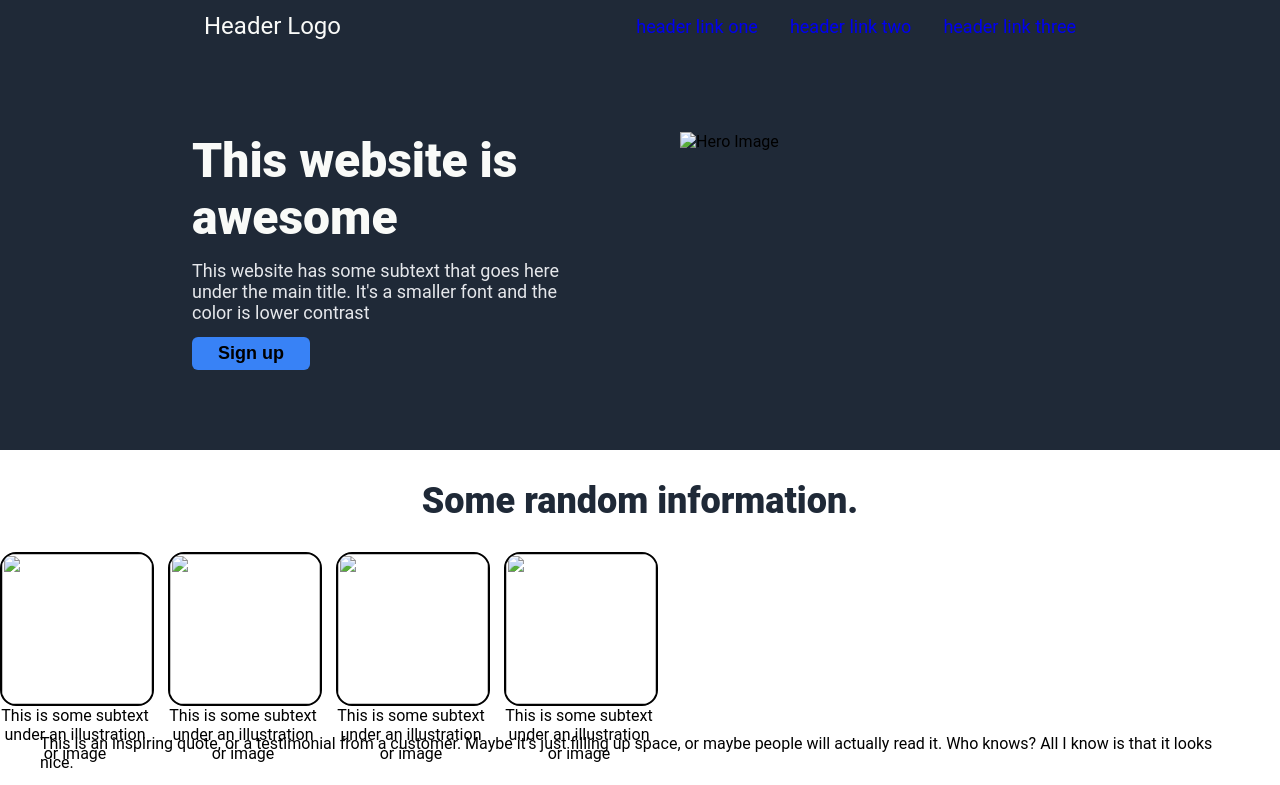
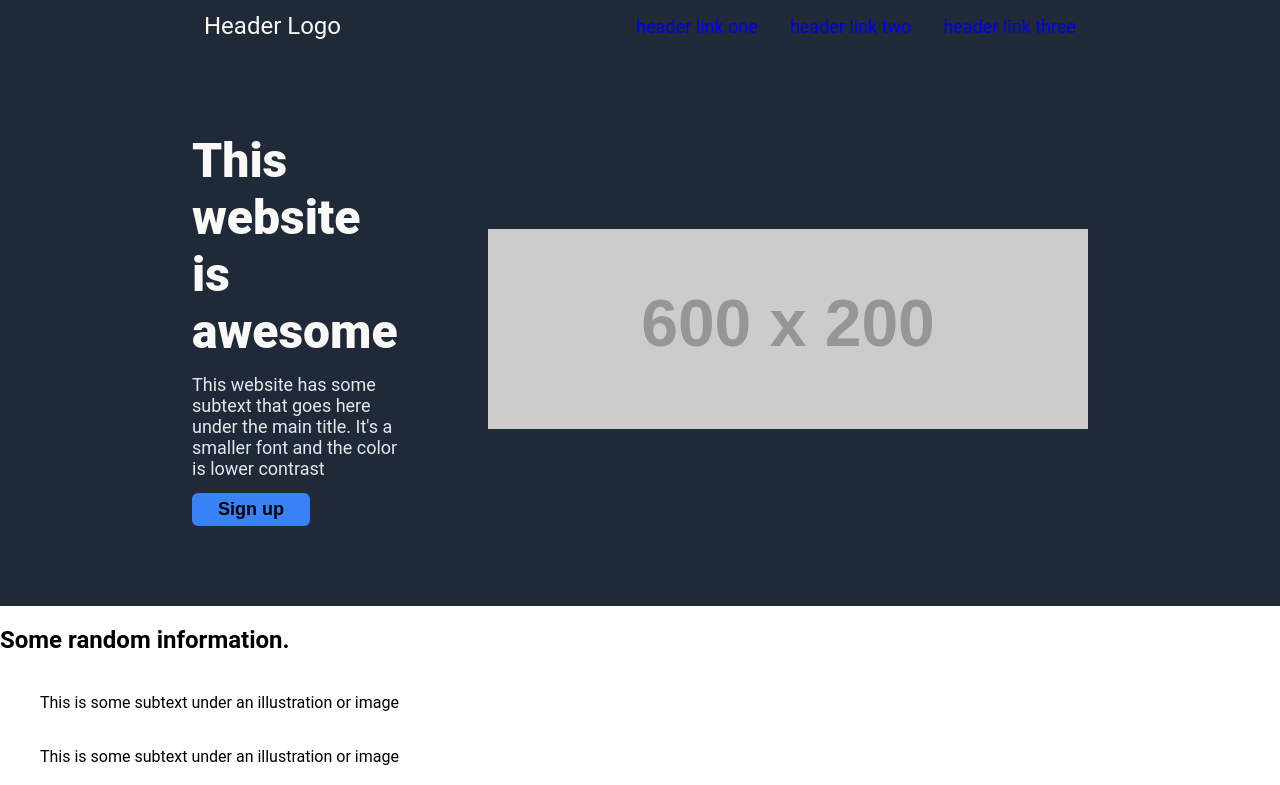
Before and after one commit to andersoncandid/odin-landing-page, a plain HTML site: page index.html in a window 1280 px wide. Shown: the top 785 px of the page. Drawn offline with Linux system fonts and the light colour scheme; placeholder pictures from the web are drawn by us.

Commit message:
Style hero section

```diff
--- a/index.html
+++ b/index.html
@@ -33,7 +33,7 @@
         </div>
 
         <div class="hero__right">
-          <img class="hero__img" src="#" alt="Hero Image" />
+          <img class="hero__img" src="https://placehold.co/600x200" alt="Hero Image" />
         </div>
       </section>
     </div>
--- a/style.css
+++ b/style.css
@@ -60,6 +60,7 @@ header {
 .hero {
   margin: 5rem 15% 5rem 15%;
   display: flex;
+  justify-content: space-between;
 }
 
 .hero__left {
@@ -73,6 +74,9 @@ header {
 
 .hero__right {
   flex: 1;
+  display: flex;
+  justify-content: flex-end;
+  align-items: center;
 }
 
 h1 {
@@ -92,40 +96,9 @@ h1 {
   border: 0px;
 }
 
-/* Information Cards  */
-.info {
-  flex: 1;
+.hero__img {
+  max-width: 600px;
+  max-height: 200px;
 }
 
-h2 {
-  font-size: 36px;
-  color: #1f2937;
-  font-weight: 900;
-  text-align: center;
-}
-
-.info__cards {
-  display: flex;
-  flex-wrap: wrap;
-  gap: 18px;
-}
-
-.info__fig {
-  display: flex;
-  flex-direction: column;
-  margin: 0;
-  max-width: 150px;
-  max-height: 150px;
-}
-
-.info__fig--img {
-  border: 2px solid;
-  border-radius: 16px;
-  width: 150px;
-  height: 150px;
-}
-
-.info__fig--caption {
-  text-align: center;
-  flex: 1;
-}
+/* Information Cards  */
```
